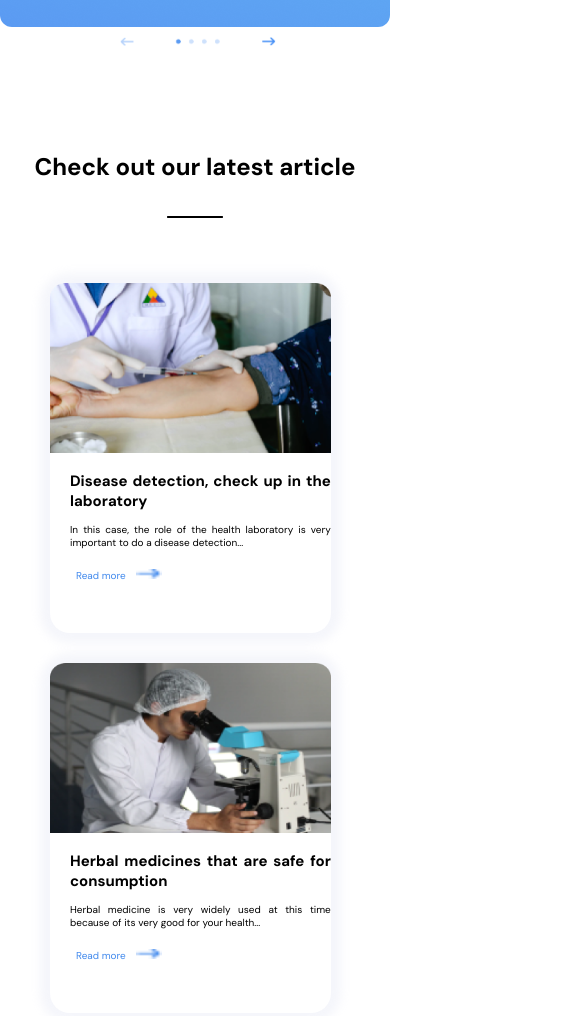
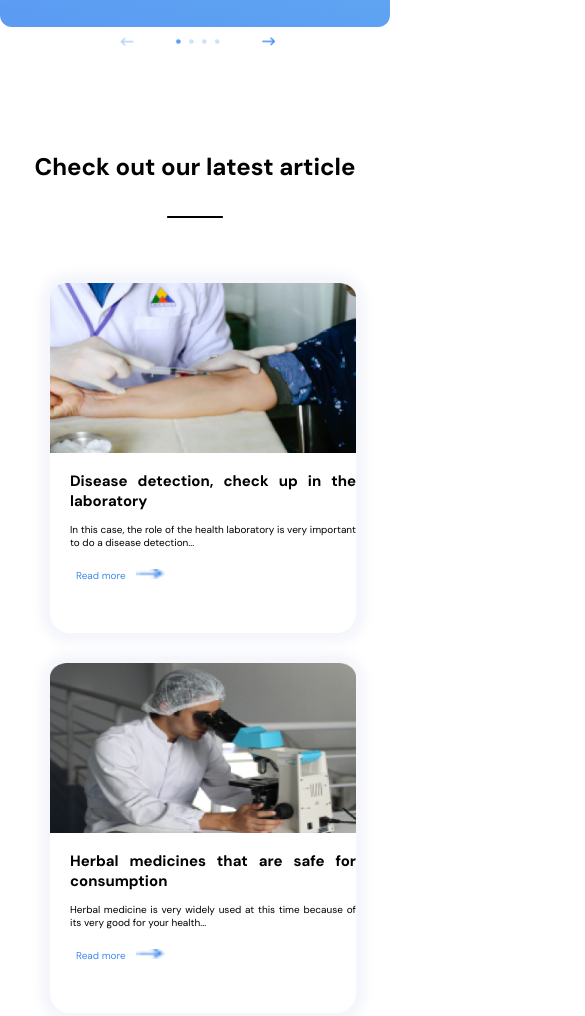
Before and after one commit to OREMEE/travalgal, a plain HTML site: page index.html in a window 390 px wide. Shown: the part 3454-4470 px from the top of the page, 585 px wide, since content can reach past the window. Drawn offline with Linux system fonts and the light colour scheme.

Commit message:
commit style.css

```diff
--- a/style.css
+++ b/style.css
@@ -473,11 +473,11 @@ width: 25%;
     margin-top: 10px;
   }
   .article-head {
-    width: 400%;
     gap: 20px;
   }
   .article-txt {
     margin-bottom: -50px;
+    width: 90%;
   }
   .article-btn button {
     margin-top: 150px;
```
